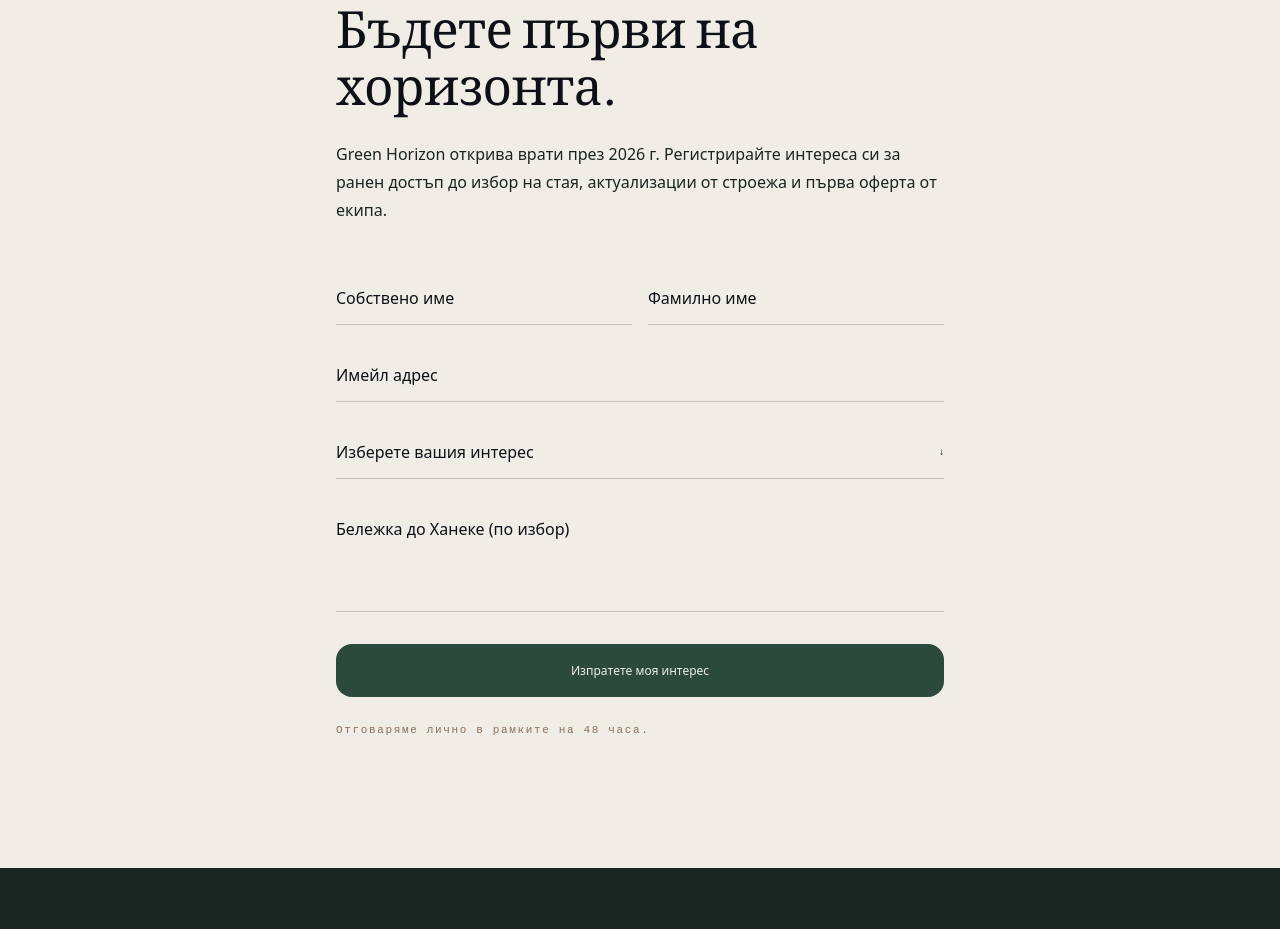
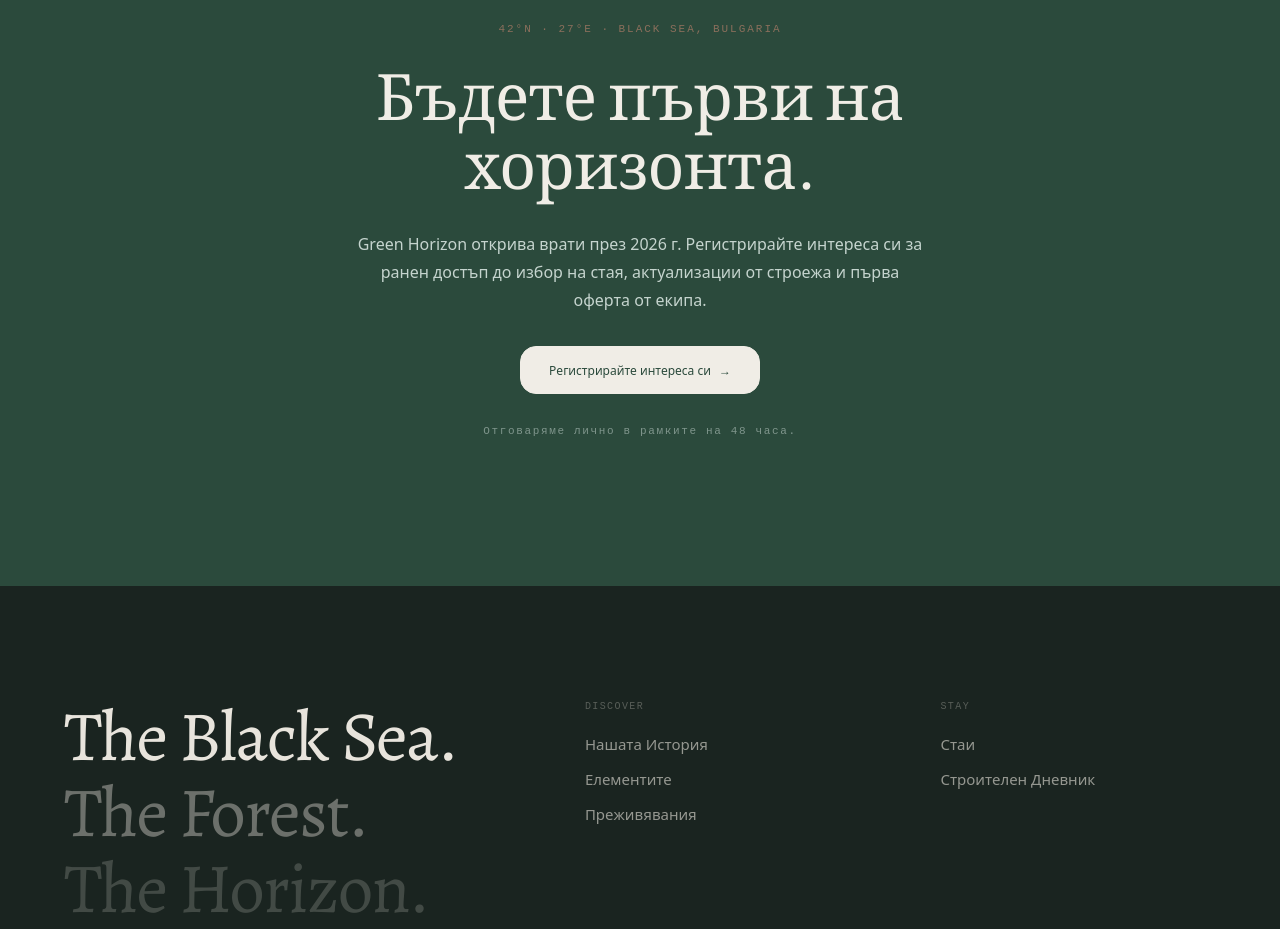
Before and after one commit to ksvaswani-collab/green-horizon, an Astro site: page /bg in a window 1280 px wide. Shown: the part 8726-9655 px from the top of the page. Built offline with nearby package versions, Linux system fonts and the light colour scheme; Astro itself is replaced by a stand-in of ours.

Commit message:
wip: save state before moving to testing

```diff
--- a/src/components/sections/RegisterInterest.astro
+++ b/src/components/sections/RegisterInterest.astro
@@ -1,57 +1,66 @@
 ---
 interface Props { t: any; lang?: string }
-const { t, lang = 'en' } = Astro.props
+const { t } = Astro.props
 ---
-<!-- Lightest section — linen surface, dark text -->
-<section id="contact" style="background:var(--color-surface);padding:8rem clamp(1.5rem,4vw,6rem);border-top:1px solid var(--color-border);">
-  <div style="max-width:38rem;margin:0 auto;">
-    <h2 style="font-family:var(--font-display);font-weight:300;font-size:clamp(32px,4vw,56px);line-height:1.1;letter-spacing:-0.01em;color:var(--color-midnight);margin-bottom:1.5rem;">{t.register.heading}</h2>
-    <p style="font-family:var(--font-body);font-size:16px;line-height:1.75;color:var(--color-forest);margin-bottom:3rem;">{t.register.body}</p>
-
-    <form name="register-interest" method="POST" data-netlify="true" netlify-honeypot="bot-field"
-      style="display:flex;flex-direction:column;gap:1.5rem;" id="reg-form">
-      <p style="display:none;"><label>Don't fill this out: <input name="bot-field" /></label></p>
-      <input type="hidden" name="locale" value={lang} />
-      <div class="fr">
-        <input type="text" name="firstname" placeholder={t.register.fields.firstname} required autocomplete="given-name" class="fi" />
-        <input type="text" name="lastname"  placeholder={t.register.fields.lastname}  required autocomplete="family-name" class="fi" />
-      </div>
-      <input type="email" name="email" placeholder={t.register.fields.email} required autocomplete="email" class="fi" style="display:block;width:100%;" />
-      <div style="position:relative;">
-        <select name="interest" class="fi" style="appearance:none;-webkit-appearance:none;width:100%;cursor:pointer;background:transparent;color:var(--color-midnight);">
-          <option value="" disabled selected>{t.register.fields.interest}</option>
-          {t.register.fields.interest_options.map((o: string) => (<option value={o}>{o}</option>))}
-        </select>
-        <span aria-hidden="true" style="position:absolute;right:0;top:50%;transform:translateY(-50%);pointer-events:none;font-size:10px;color:var(--color-muted);">↓</span>
-      </div>
-      <textarea name="note" placeholder={t.register.fields.note} rows="3" class="fi" style="resize:none;width:100%;display:block;"></textarea>
-      <button type="submit" class="fs">{t.register.submit}</button>
-    </form>
-    <p style="font-family:var(--font-mono);font-size:11px;color:var(--color-copper);letter-spacing:0.15em;margin-top:1.5rem;">{t.register.note}</p>
+<section id="contact" class="v1-cta">
+  <div class="v1-cta-inner">
+    <p class="v1-cta-coords">42°N · 27°E · Black Sea, Bulgaria</p>
+    <h2 class="v1-cta-heading">{t.register.heading}</h2>
+    <p class="v1-cta-body">{t.register.body}</p>
+    <a href="#" class="btn btn-primary-inv v1-cta-btn">
+      {t.register.cta}
+      <span class="arr" aria-hidden="true">→</span>
+    </a>
+    <p class="v1-cta-note">{t.register.note}</p>
   </div>
 </section>
 
 <style>
-  .fr{display:grid;grid-template-columns:1fr;gap:1.5rem;}
-  @media(min-width:480px){.fr{grid-template-columns:1fr 1fr;gap:1rem;}}
-  .fi{background:transparent;border:none;border-bottom:1px solid rgba(13,17,23,0.2);padding:0.75rem 0;font-family:var(--font-body);font-size:16px;color:var(--color-midnight);outline:none;transition:border-color 0.3s ease;}
-  .fi::placeholder{color:var(--color-muted);font-family:var(--font-body);}
-  .fi:focus{border-bottom-color:var(--color-copper);}
-  .fi option{background:var(--color-linen);color:var(--color-midnight);}
-  .fs{width:100%;padding:1rem;background:#2B4A3C;color:var(--color-linen);font-family:var(--font-body);font-size:12px;font-weight:500;letter-spacing:0;text-transform:none;border:none;border-radius:16px;cursor:pointer;transition:opacity 0.3s ease;margin-top:0.5rem;}
-  .fs:hover{opacity:0.8;}
-  .fs:focus-visible{outline:2px solid var(--color-copper);outline-offset:2px;}
+  .v1-cta {
+    background: #2B4A3C;
+    padding: 9rem clamp(1.5rem, 4vw, 6rem);
+    text-align: center;
+    border-top: 1px solid rgba(255,255,255,0.06);
+  }
+  .v1-cta-inner {
+    max-width: 42rem;
+    margin: 0 auto;
+    display: flex;
+    flex-direction: column;
+    align-items: center;
+    gap: 1.5rem;
+  }
+  .v1-cta-coords {
+    font-family: var(--font-mono);
+    font-size: 11px;
+    letter-spacing: 0.18em;
+    color: var(--color-copper);
+    text-transform: uppercase;
+  }
+  .v1-cta-heading {
+    font-family: var(--font-display);
+    font-weight: 300;
+    font-size: clamp(36px, 5vw, 64px);
+    line-height: 1.08;
+    letter-spacing: -0.01em;
+    color: var(--color-linen);
+    margin-bottom: 0.25rem;
+  }
+  .v1-cta-body {
+    font-family: var(--font-body);
+    font-size: 16px;
+    line-height: 1.75;
+    color: var(--color-seafoam);
+    max-width: 36rem;
+  }
+  .v1-cta-btn {
+    margin-top: 0.5rem;
+  }
+  .v1-cta-note {
+    font-family: var(--font-mono);
+    font-size: 11px;
+    letter-spacing: 0.15em;
+    color: rgba(197, 212, 206, 0.55);
+    margin-top: 0.25rem;
+  }
 </style>
-
-<script>
-  const form = document.getElementById('reg-form') as HTMLFormElement | null
-  if (form) {
-    form.addEventListener('submit', async (e) => {
-      e.preventDefault()
-      try {
-        const res = await fetch('/', { method: 'POST', headers: { 'Content-Type': 'application/x-www-form-urlencoded' }, body: new URLSearchParams(new FormData(form) as any).toString() })
-        if (res.ok) form.innerHTML = `<div style="padding:3rem 0;"><p style="font-family:var(--font-display);font-size:1.5rem;color:var(--color-midnight);font-weight:300;margin-bottom:1rem;">We have your interest.</p><p style="font-family:var(--font-body);font-size:15px;color:var(--color-forest);">Hanneke will be in touch personally.</p></div>`
-      } catch { form.submit() }
-    })
-  }
-</script>
--- a/src/i18n/bg.json
+++ b/src/i18n/bg.json
@@ -48,6 +48,7 @@
   "register": {
     "heading": "Бъдете първи на хоризонта.",
     "body": "Green Horizon открива врати през 2026 г. Регистрирайте интереса си за ранен достъп до избор на стая, актуализации от строежа и първа оферта от екипа.",
+    "cta": "Регистрирайте интереса си",
     "fields": { "firstname": "Собствено име", "lastname": "Фамилно име", "email": "Имейл адрес", "interest": "Изберете вашия интерес", "interest_options": ["Стаи","Вили","И двете","Преживявания","Всичко по-горе"], "note": "Бележка до Ханеке (по избор)" },
     "submit": "Изпратете моя интерес",
     "note": "Отговаряме лично в рамките на 48 часа."
--- a/src/i18n/en.json
+++ b/src/i18n/en.json
@@ -48,6 +48,7 @@
   "register": {
     "heading": "Be first on the horizon.",
     "body": "Green Horizon opens in 2026. Register your interest for early access to room selection, updates from the build, and a first offer from the team.",
+    "cta": "Register your interest",
     "fields": { "firstname": "First name", "lastname": "Last name", "email": "Email address", "interest": "Select your interest", "interest_options": ["Rooms","Villas","Both","Experiences","All of the above"], "note": "A note to Hanneke (optional)" },
     "submit": "Send my interest",
     "note": "We respond personally within 48 hours."
--- a/src/i18n/nl.json
+++ b/src/i18n/nl.json
@@ -48,6 +48,7 @@
   "register": {
     "heading": "Wees de eerste aan de horizon.",
     "body": "Green Horizon opent in 2026. Registreer uw interesse voor vroege toegang tot kamerselectie, updates van de bouw en een eerste aanbod van het team.",
+    "cta": "Registreer uw interesse",
     "fields": { "firstname": "Voornaam", "lastname": "Achternaam", "email": "E-mailadres", "interest": "Selecteer uw interesse", "interest_options": ["Kamers","Villa's","Beide","Ervaringen","Alles van het bovenstaande"], "note": "Een notitie aan Hanneke (optioneel)" },
     "submit": "Stuur mijn interesse",
     "note": "We reageren persoonlijk binnen 48 uur."
--- a/src/styles/tokens.css
+++ b/src/styles/tokens.css
@@ -38,17 +38,25 @@
 }
 
 *, *::before, *::after { box-sizing: border-box; margin: 0; padding: 0; }
-html { scroll-behavior: smooth; }
+html { scroll-behavior: smooth; font-size: 16px; }
 body {
   background-color: var(--color-linen);   /* light theme base */
   color: var(--color-midnight);
   font-family: var(--font-body);
-  font-size: 16px;
+  font-size: 1rem;
   line-height: 1.75;
   -webkit-font-smoothing: antialiased;
 }
 :lang(bg) { --font-display: 'Alegreya', Georgia, serif; }
 
+<<<<<<< Updated upstream
+=======
+@media (max-width: 768px) {
+  html { font-size: 12px; }
+  body { font-size: 1rem; }
+}
+
+>>>>>>> Stashed changes
 .text-hero    { font-size: clamp(52px,7vw,96px);   line-height: 1.05; letter-spacing: -0.02em; }
 .text-section { font-size: clamp(32px,4vw,56px);   line-height: 1.1;  letter-spacing: -0.01em; }
 .text-element { font-size: clamp(80px,10vw,140px); line-height: 0.9; }
--- a/src/styles/v2.css
+++ b/src/styles/v2.css
@@ -50,6 +50,11 @@
   -moz-osx-font-smoothing: grayscale;
   overflow-x: hidden;
   cursor: none; /* replaced by custom cursor */
+}
+
+@media (max-width: 768px) {
+  html { font-size: 12px; }
+  body { font-size: 1rem; }
 }
 
 img, video {
```
Also changed, not shown: src/styles/v3.css (+8 -0 lines), netlify.toml.
